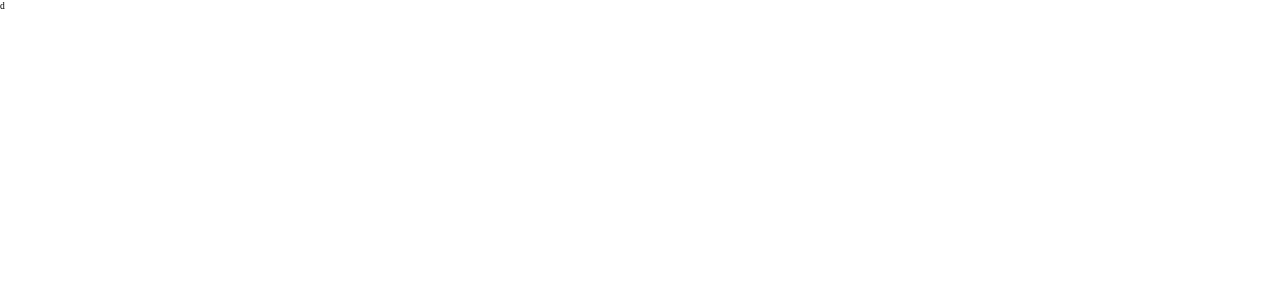
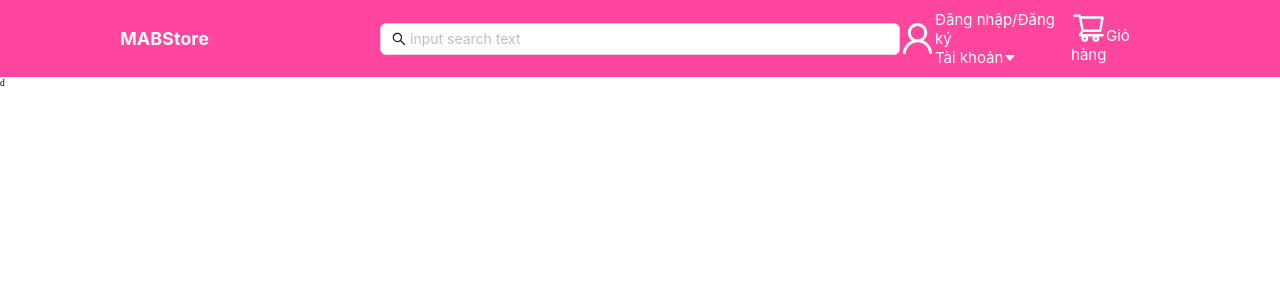
Before and after one commit to tai160903/MABStore, a React (Create React App) app in the folder client/: page / in a window 1280 px wide. Shown: the top 300 px of the page. Built offline with nearby package versions, Linux system fonts and the light colour scheme.

Commit message:
Style header

```diff
--- a/client/package.json
+++ b/client/package.json
@@ -3,6 +3,7 @@
   "version": "0.1.0",
   "private": true,
   "dependencies": {
+    "@ant-design/icons": "^5.3.7",
     "@reduxjs/toolkit": "^2.2.5",
     "@testing-library/jest-dom": "^5.17.0",
     "@testing-library/react": "^13.4.0",
--- a/client/src/App.js
+++ b/client/src/App.js
@@ -12,6 +12,7 @@ export default function App() {
             const Layout = route.isShowHeader ? Default : Fragment;
             return (
               <Route
+                key={route.path}
                 path={route.path}
                 element={
                   <Layout>
--- a/client/src/components/Header/Header.jsx
+++ b/client/src/components/Header/Header.jsx
@@ -1,5 +1,52 @@
+import React from "react";
+import { Col } from "antd";
+import {
+  WrapperAccount,
+  WrapperHeader,
+  WrapperText,
+  WrapperTextSmall,
+} from "./styled";
+import Search from "antd/es/transfer/search";
+import {
+  CaretDownOutlined,
+  ShoppingCartOutlined,
+  UserOutlined,
+} from "@ant-design/icons";
 function Header() {
-  return <div></div>;
+  return (
+    <div>
+      <WrapperHeader>
+        <Col span={6}>
+          <WrapperText>MABStore</WrapperText>
+        </Col>
+        <Col span={12}>
+          <Search
+            placeholder="input search text"
+            allowClear
+            enterButton="Search"
+            size="large"
+            // onSearch={onSearch}
+          />
+        </Col>
+        <Col span={6} style={{ display: "flex", gap: "12px" }}>
+          <WrapperAccount>
+            <UserOutlined style={{ fontSize: "35px" }} />
+            <div>
+              <WrapperTextSmall>Đăng nhập/Đăng ký</WrapperTextSmall>
+              <div>
+                <WrapperTextSmall>Tài khoản</WrapperTextSmall>
+                <CaretDownOutlined />
+              </div>
+            </div>
+          </WrapperAccount>
+          <div>
+            <ShoppingCartOutlined style={{ fontSize: "35px", color: "#fff" }} />
+            <WrapperTextSmall>Giỏ hàng</WrapperTextSmall>
+          </div>
+        </Col>
+      </WrapperHeader>
+    </div>
+  );
 }
 
 export default Header;
--- /dev/null
+++ b/client/src/components/Header/styled.js
@@ -0,0 +1,25 @@
+import styled from "styled-components";
+import { Row } from "antd";
+export const WrapperHeader = styled(Row)`
+  padding: 10px 120px;
+  background-color: #ff469e;
+  align-items: center;
+`;
+export const WrapperText = styled.span`
+  font-size: 18px;
+  color: #fff;
+  font-weight: bold;
+`;
+
+export const WrapperAccount = styled.div`
+  display: flex;
+  align-items: center;
+  color: #fff;
+  font-size: 15px
+  gap: 10px;
+`;
+
+export const WrapperTextSmall = styled.span`
+  font-size: 15px;
+  color: #fff;
+`;
```
Also changed, not shown: 1 other file (tests, documents, lock files or other folders).
